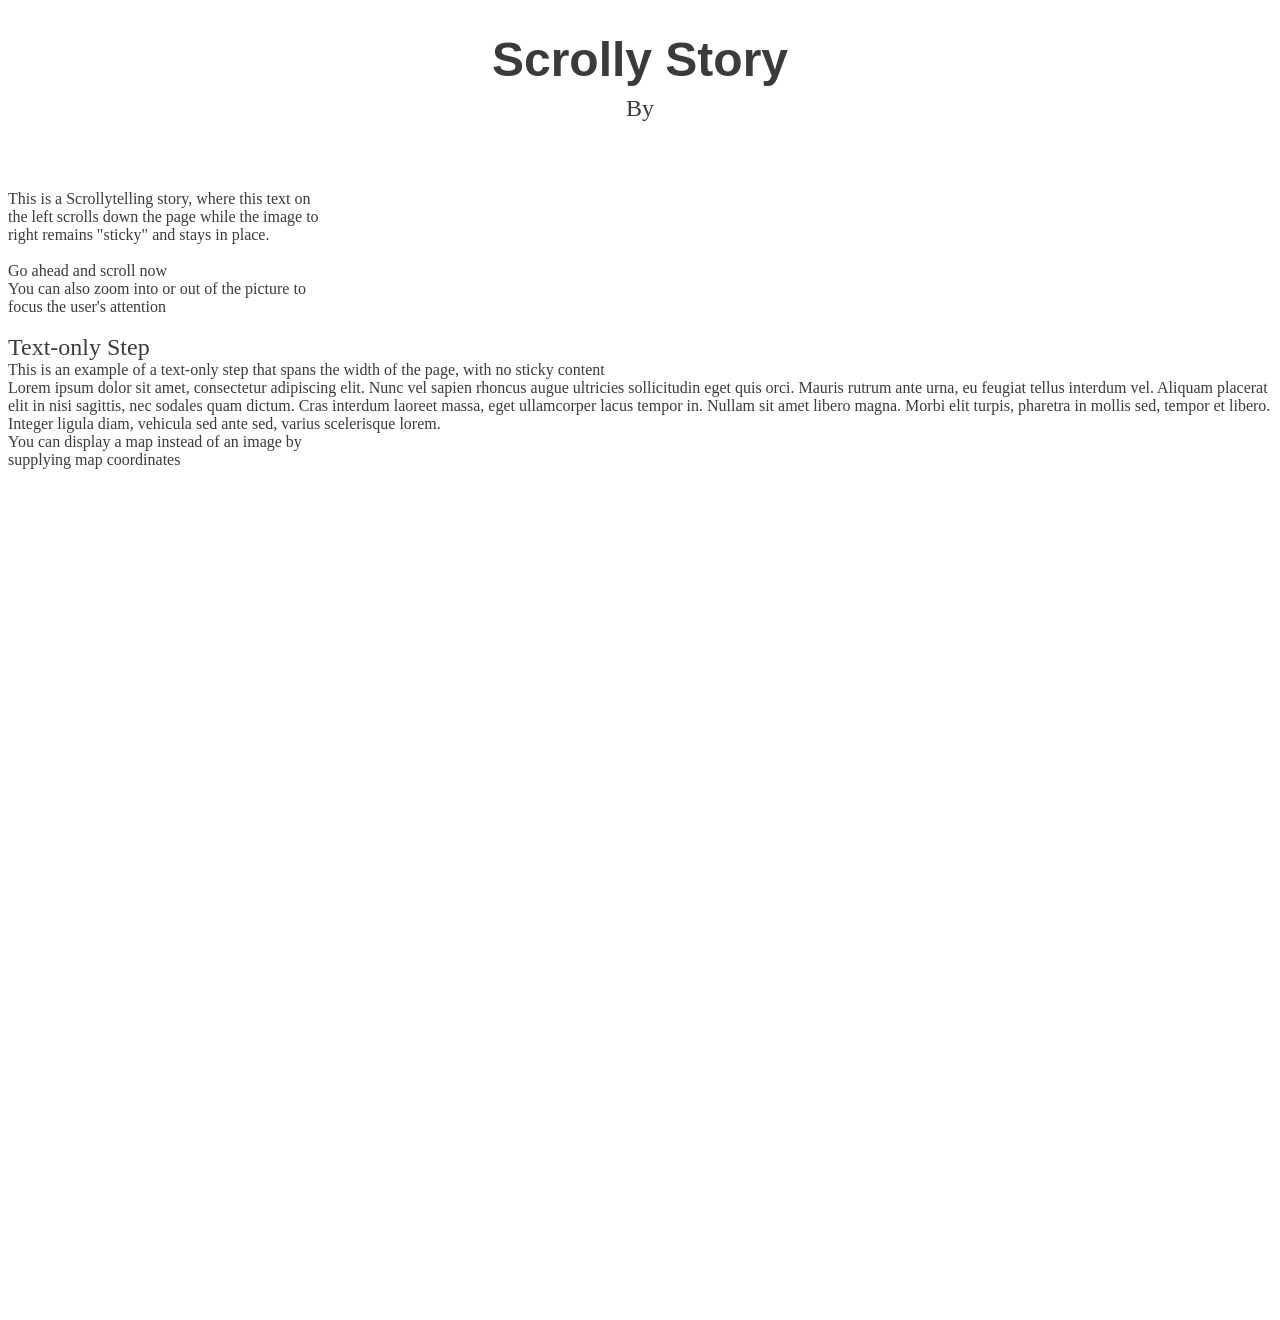
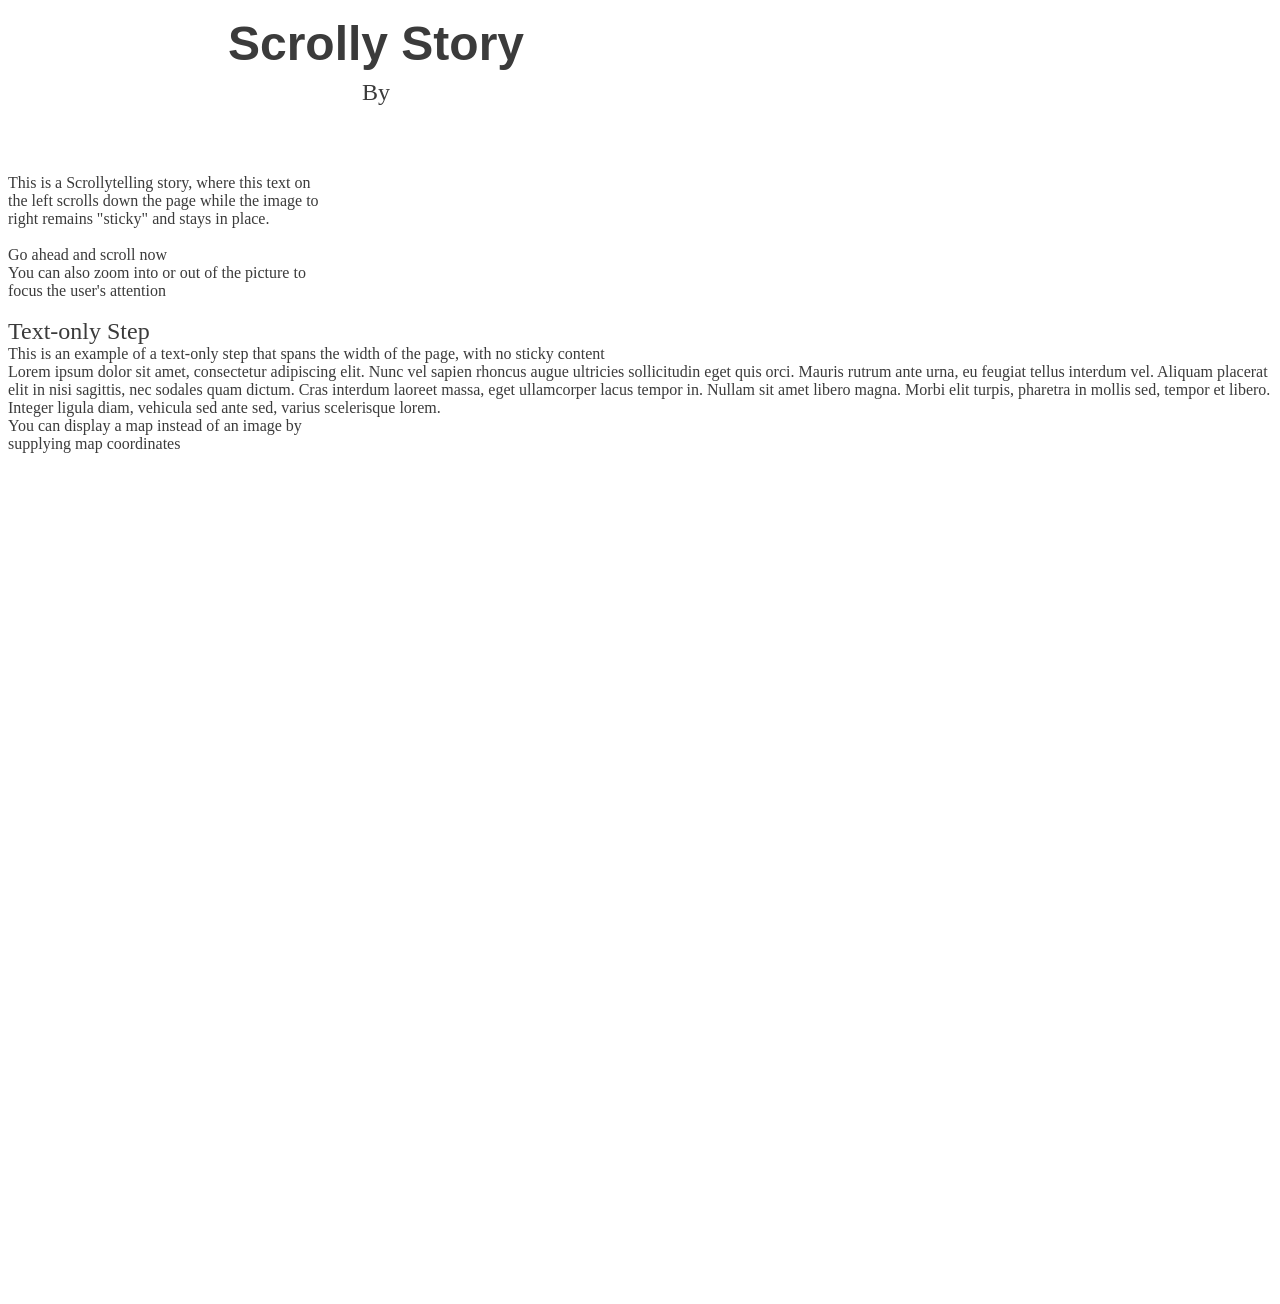

Fix hamburger menu to scroll with the page

--- a/style.css
+++ b/style.css
@@ -23,11 +23,20 @@ a {
   font-weight: 400;
 }
 
+.intro-header {
+  position: relative;
+  display: flex;
+  justify-content: center;
+  padding: 0 0.75rem;
+  flex-wrap: nowrap;
+}
+
 #intro {
+  flex: 0 1 auto;
   max-width: 40rem;
-  margin: 1rem auto;
+  margin: 1rem 0 50px 0;
+  padding: 0 3rem;
   text-align: center;
-  margin-bottom: 50px;
 }
 
 #story-title {
@@ -36,7 +45,7 @@ a {
   font-weight: 700;
   font-style: normal;
   font-size: 3rem;
-  margin: 2rem 2rem 0.5rem 2rem;
+  margin: 1rem 1rem 0.5rem 1rem;
 }
 
 #subtitle {
